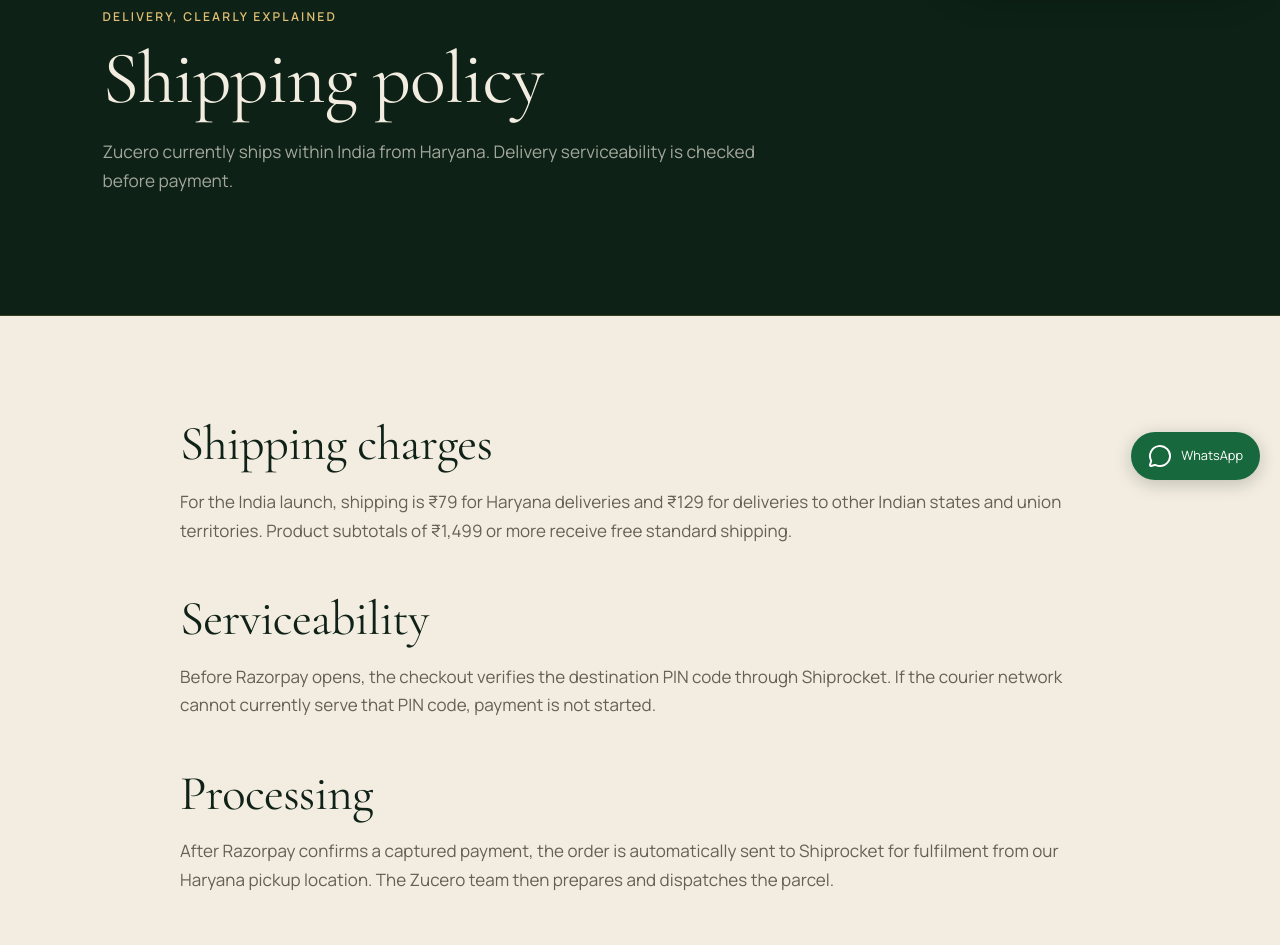
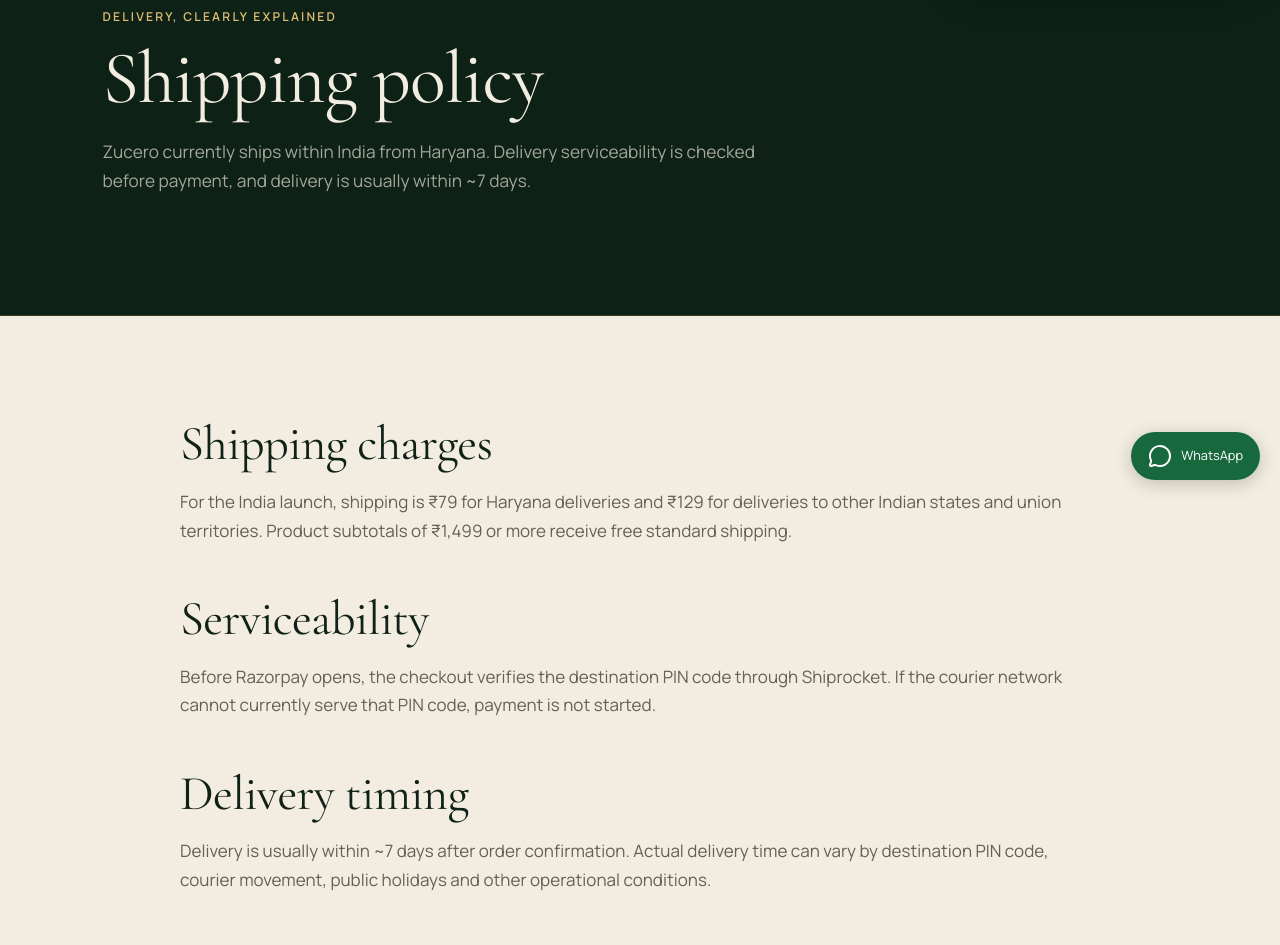
Before and after one commit to singhsaurabhsohan/zucero-website, a Next.js app in the folder storefront/: page /shipping in a window 1280 px wide. Shown: the part 240-1185 px from the top of the page. Built offline with nearby package versions, Linux system fonts and the light colour scheme.

Commit message:
Add delivery timing to shipping policy

```diff
--- a/storefront/app/shipping/page.tsx
+++ b/storefront/app/shipping/page.tsx
@@ -9,9 +9,10 @@
 });
 
 export default function ShippingPage() {
-  return <ContentPage eyebrow="Delivery, clearly explained" title="Shipping policy" intro="Zucero currently ships within India from Haryana. Delivery serviceability is checked before payment.">
+  return <ContentPage eyebrow="Delivery, clearly explained" title="Shipping policy" intro="Zucero currently ships within India from Haryana. Delivery serviceability is checked before payment, and delivery is usually within ~7 days.">
     <h2>Shipping charges</h2><p>For the India launch, shipping is ₹79 for Haryana deliveries and ₹129 for deliveries to other Indian states and union territories. Product subtotals of ₹1,499 or more receive free standard shipping.</p>
     <h2>Serviceability</h2><p>Before Razorpay opens, the checkout verifies the destination PIN code through Shiprocket. If the courier network cannot currently serve that PIN code, payment is not started.</p>
+    <h2>Delivery timing</h2><p>Delivery is usually within ~7 days after order confirmation. Actual delivery time can vary by destination PIN code, courier movement, public holidays and other operational conditions.</p>
     <h2>Processing</h2><p>After Razorpay confirms a captured payment, the order is automatically sent to Shiprocket for fulfilment from our Haryana pickup location. The Zucero team then prepares and dispatches the parcel.</p>
     <h2>Tracking</h2><p>Once a shipment receives an AWB, courier tracking details can be associated with the order. Courier scans may take several hours to update after handover.</p>
     <h2>Address accuracy</h2><p>Please provide a complete address, reachable mobile number, correct state and six-digit PIN code. Re-shipping charges caused by an incorrect or incomplete customer address may be payable by the customer.</p>
```
